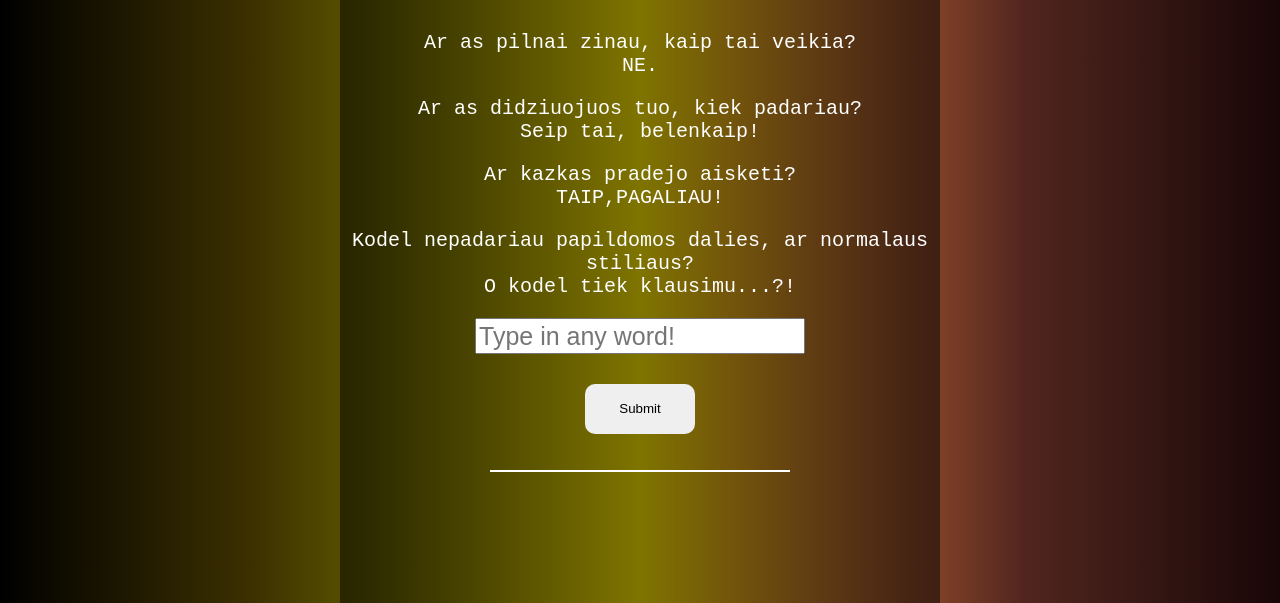
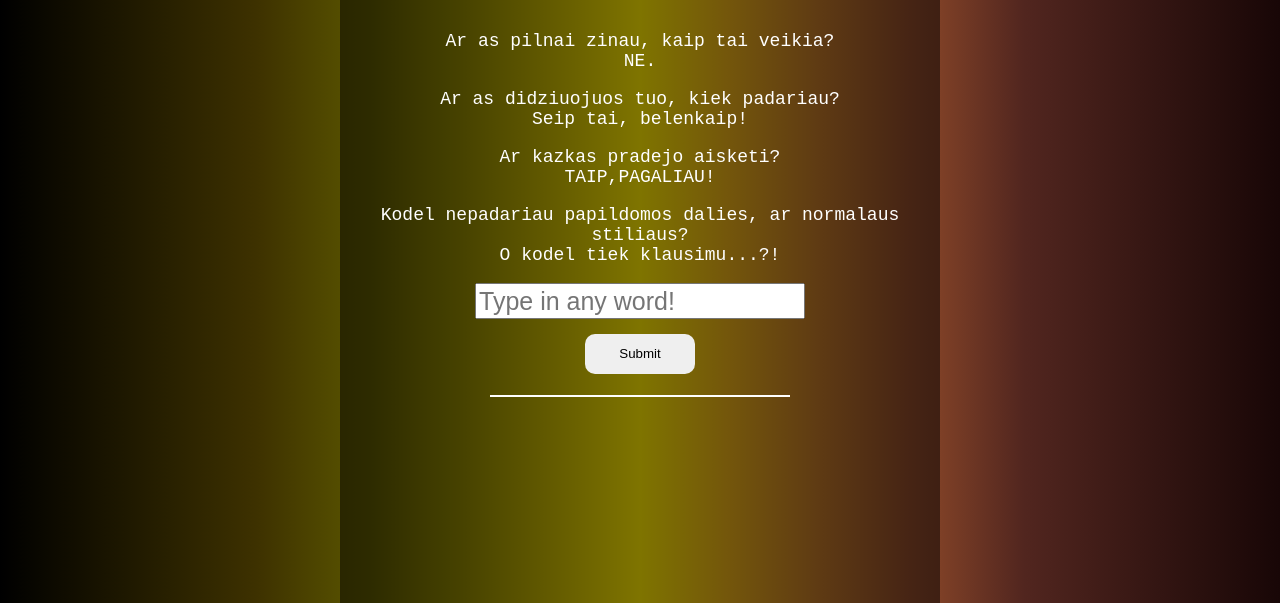
Before and after one commit to bzubrickij/Namu_darbai_47_paskaitos, a plain HTML site: page index.html in a window 1280 px wide. Shown: the part 197-800 px from the top of the page. Drawn offline with Linux system fonts and the light colour scheme.

Commit message:
Update style.css

```diff
--- a/style.css
+++ b/style.css
@@ -30,16 +30,16 @@ h1 {
   font-size: 50px;
 }
 p {
-  font-size: 20px;
+  font-size: 18px;
 }
 input {
   line-height: 30px;
   font-size: 25px;
 }
 button {
-  margin: 30px;
+  margin: 15px;
   width: 110px;
-  height: 50px;
+  height: 40px;
   border: none;
   border-radius: 10px;
 }
```
